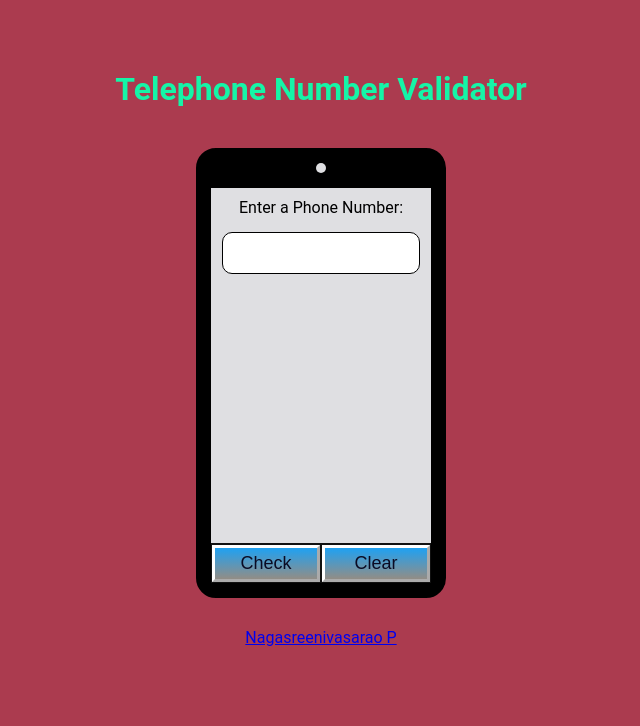
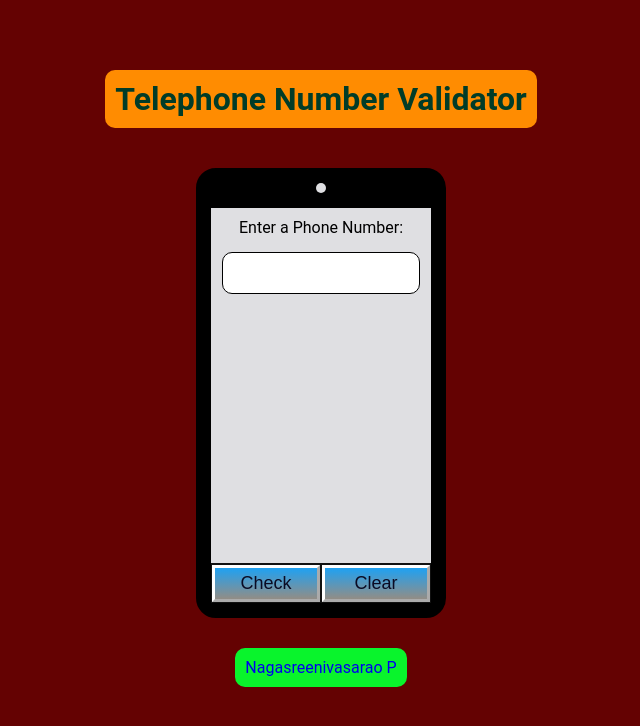
Before and after one commit to sreenu926/JSDS3_TELEPHONE_NUMBER_VALIDATOR, a plain HTML site: page index.html in a window 1280 px wide. Shown: the whole page, without its empty margins (319-959 px from the left). Drawn offline with Linux system fonts and the light colour scheme.

Commit message:
Add files via upload
My name is added. respective styles are changed.

```diff
--- a/styles.css
+++ b/styles.css
@@ -7,7 +7,7 @@ body {
   font-family: Roboto, Helvetica, sans-serif;
   text-align: center;
   margin-top: 40px;
-  background-color: #ab3b4f;
+  background-color: #640202;
 }
 input,
 button {
@@ -35,20 +35,14 @@ main {
   padding: 20px 10px;
 }
 
-.freecodecamp-logo {
-  max-width: 400px;
-  height: 60px;
-  margin-bottom: 20px;
-  background-color: black;
+h1 {
+  color: #013c28;
+  max-width: 500px;
+  margin: 10px 0;
+  text-align: var(--center-text);
+  background-color: #ff8c01;
   padding: 10px;
   border-radius: 10px;
-}
-
-h1 {
-  color: #15f5a7;
-  max-width: 450px;
-  margin: 10px 0;
-  text-align: var(--center-text);
 }
 
 .phone-container {
@@ -129,3 +123,12 @@ label {
   text-align: var(--center-text);
   margin: 10px 0;
 }
+
+#name {
+  background-color: #09f42c;
+  padding: 10px;
+  border-radius: 10px;
+}
+a {
+  text-decoration: none;
+}
```
